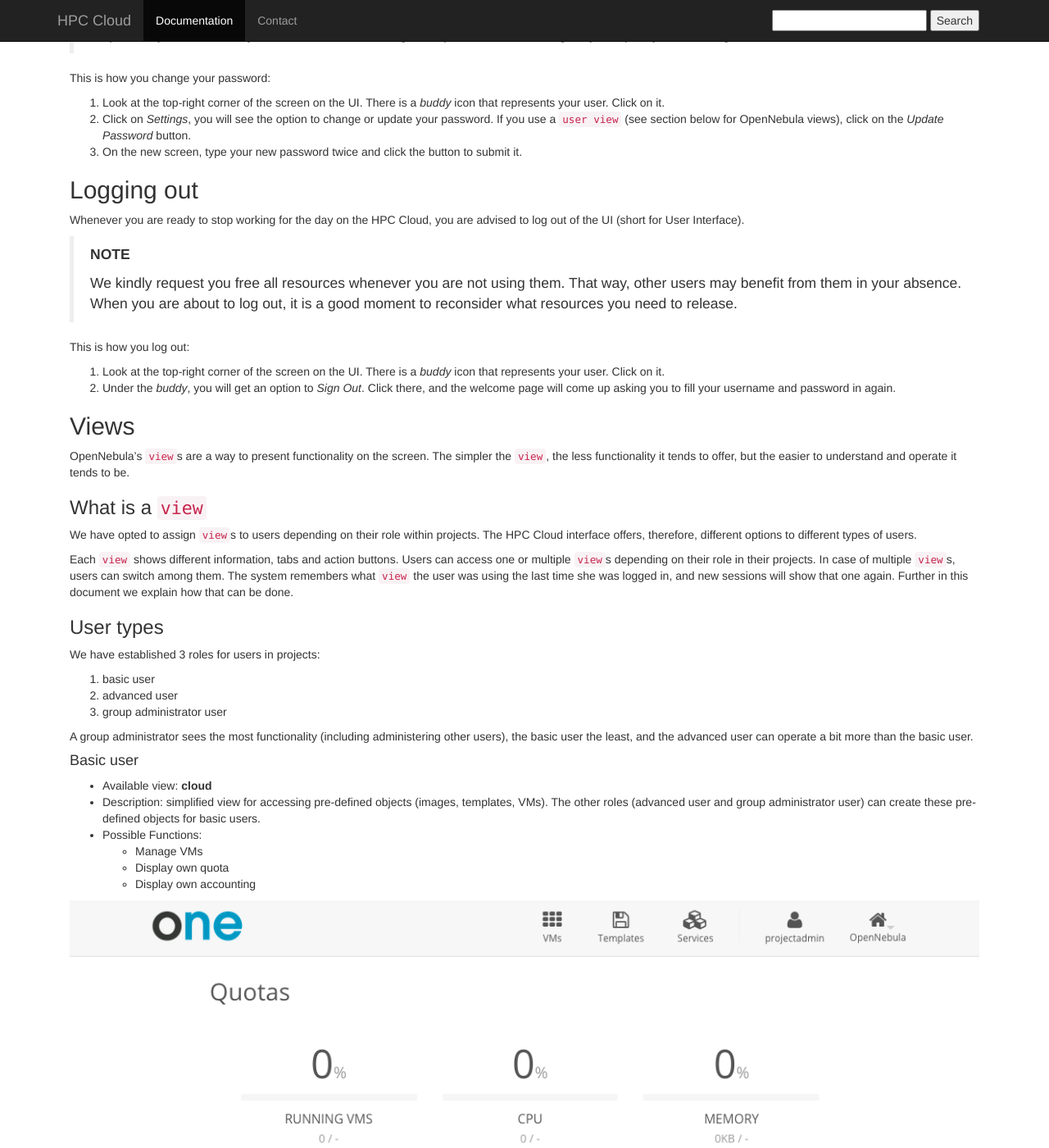
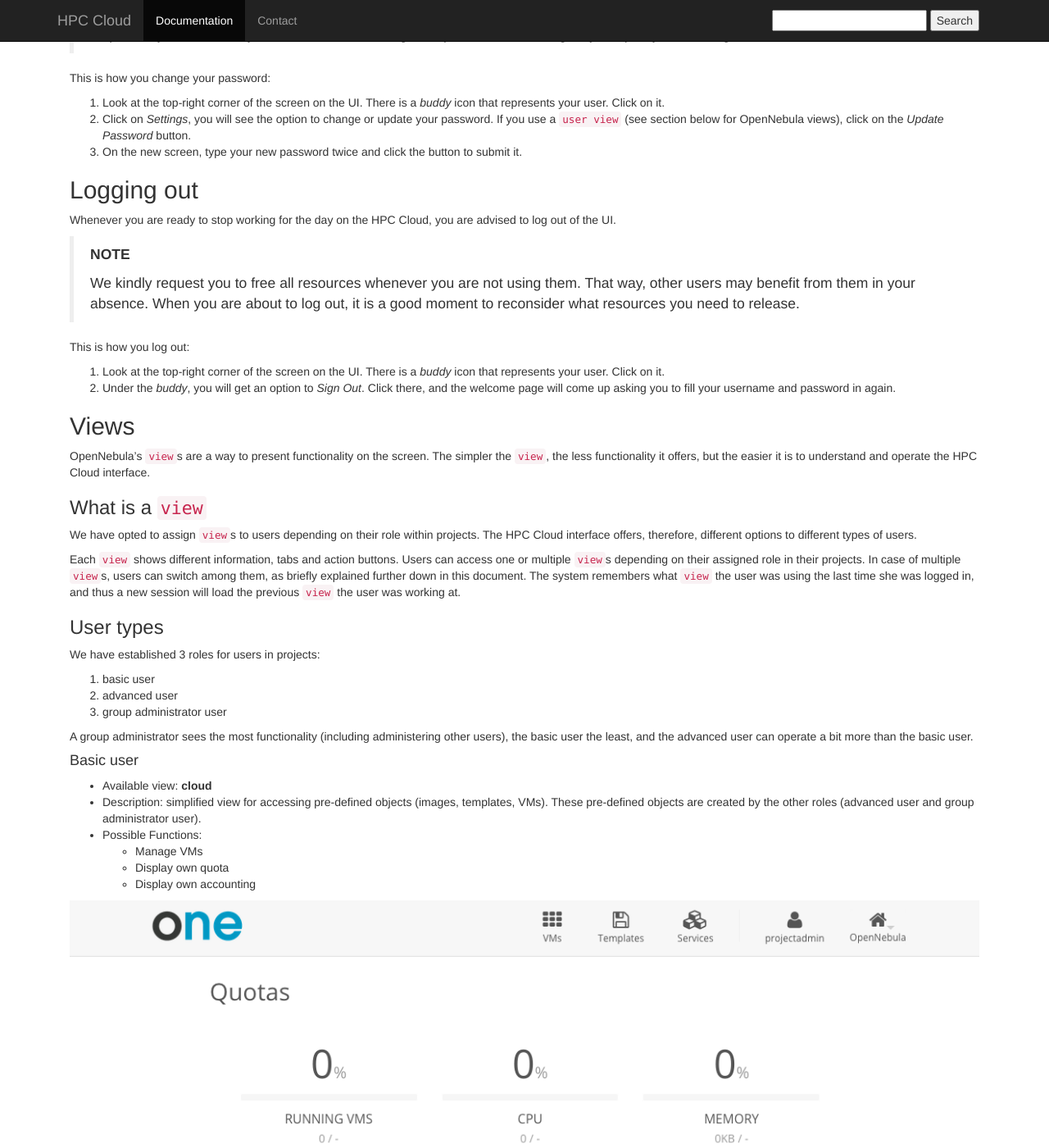
Before and after one commit to sara-nl/clouddocs, a Jekyll site: the page built from user-interface.markdown, in a window 1280 px wide and 1400 px high, scrolled down 401 px. Shown: the whole window at 82% size. Built offline with Jekyll 4.4.1, drawn with Linux system fonts in a browser that asks for light colours; nearby versions of some CDN libraries; some of the changed text lies outside the part shown.

Commit message:
Readability improvements
Some editions making the text more clear and coherent to be read.

```diff
--- a/user-interface.markdown
+++ b/user-interface.markdown
@@ -24,11 +24,11 @@ This is how you change your password:
 
 ## Logging out
 
-Whenever you are ready to stop working for the day on the HPC Cloud, you are advised to log out of the UI (short for User Interface).
+Whenever you are ready to stop working for the day on the HPC Cloud, you are advised to log out of the UI.
 
 > **NOTE**
 >
-> We kindly request you free all resources whenever you are not using them. That way, other users may benefit from them in your absence. When you are about to log out, it is a good moment to reconsider what resources you need to release.
+> We kindly request you to free all resources whenever you are not using them. That way, other users may benefit from them in your absence. When you are about to log out, it is a good moment to reconsider what resources you need to release.
 
 This is how you log out:
 
@@ -36,13 +36,13 @@ This is how you log out:
 2. Under the _buddy_, you will get an option to  _Sign Out_. Click there, and the welcome page will come up asking you to fill your username and password in again.
 
 ## Views
-OpenNebula's `view`s are a way to present functionality on the screen. The simpler the `view`, the less functionality it tends to offer, but the easier to understand and operate it tends to be.
+OpenNebula's `view`s are a way to present functionality on the screen. The simpler the `view`, the less functionality it offers, but the easier it is to understand and operate the HPC Cloud interface.
 
 ### What is a `view`
 
 We have opted to assign `view`s to users depending on their role within projects. The HPC Cloud interface offers, therefore, different options to different types of users.
 
-Each `view` shows different information, tabs and action buttons. Users can access one or multiple `view`s depending on their role in their projects. In case of multiple `view`s, users can switch among them. The system remembers what `view` the user was using the last time she was logged in, and new sessions will show that one again. Further in this document we explain how that can be done.
+Each `view` shows different information, tabs and action buttons. Users can access one or multiple `view`s depending on their assigned role in their projects. In case of multiple `view`s, users can switch among them, as briefly explained further down in this document. The system remembers what `view` the user was using the last time she was logged in, and thus a new session will load the previous `view` the user was working at.
 
 ### User types
 We have established 3 roles for users in projects:
@@ -55,7 +55,7 @@ A group administrator sees the most functionality (including administering other
 
 #### Basic user
 * Available view: **cloud**
-* Description: simplified view for accessing pre-defined objects (images, templates, VMs). The other roles (advanced user and group administrator user) can create these pre-defined objects for basic users.
+* Description: simplified view for accessing pre-defined objects (images, templates, VMs). These pre-defined objects are created by the other roles (advanced user and group administrator user).
 * Possible Functions:
   * Manage VMs
   * Display own quota
@@ -70,7 +70,7 @@ A group administrator sees the most functionality (including administering other
   * Create/Modify/Delete Images
   * Create/Modify/Delete Templates
   * Manage ACLs (Access Control Lists)
-  * All functions that **basic user** has
+  * All functions available to **basic user**
 
 ![user_view_img](images/user_view.png)
 
@@ -82,7 +82,7 @@ A group administrator sees the most functionality (including administering other
   * Define quotas for each user
   * Display accounting for each user
   * Display accounting for the whole project
-  * All Possible Functions that **advanced user** has
+  * All functions available to **advanced user**
 
 ![groupadmin_view_img](images/groupadmin_view.png)
 
@@ -127,13 +127,13 @@ The _Virtual Resources_ menu allows you to manage several kinds of objects, with
 * _Files & Kernels_: to manage _kernel_, _ramdisk_ and _context_ files that can be used from `Templates` and on `VM`s
 
 #### Infrastructure
-The _Infrastructure_ menu allows you mainly to see information about the supporting resources that are available in the HPC Cloud and how (much of) them you are using. It offers 2 sub-options:
+The _Infrastructure_ menu allows you mainly to see information about the supporting resources available in the HPC Cloud and your usage of them. It offers 2 sub-options:
 
 * _Datastores_: to see where you can take storage from and how much you are using of each
 * _Virtual Networks_: to see which networks you have available and which your `VM`s are using them
 
 #### AppMarket
-The _AppMarket_ tab makes some so-called _Appliances_ available within the HPC Cloud user interface. _Appliances_ are ready-made `image`s (and, sometimes, `template`s as well), that you can import into your project so that you can instantiate `VM`s out of them. There exist pre-made _appliances_ for CentOS and Ubuntu, for example. When you click on one of them, make sure you read the comments related to it.
+The _AppMarket_ tab makes _Appliances_ available within the HPC Cloud user interface. _Appliances_ are ready-made `image`s (and, sometimes, `template`s as well), that you can import into your project so that you can instantiate `VM`s out of them. There are pre-made _appliances_ for CentOS and Ubuntu, for example. When you click on one of them, make sure you read the corresponding comments.
 
 >**Note:**
 >
```
